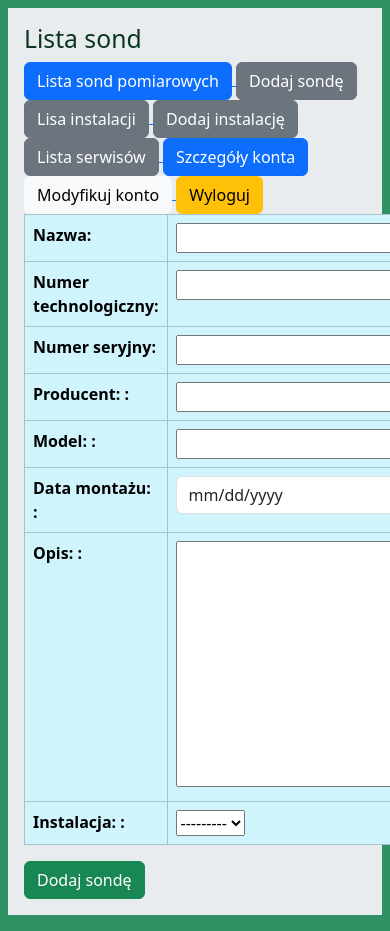
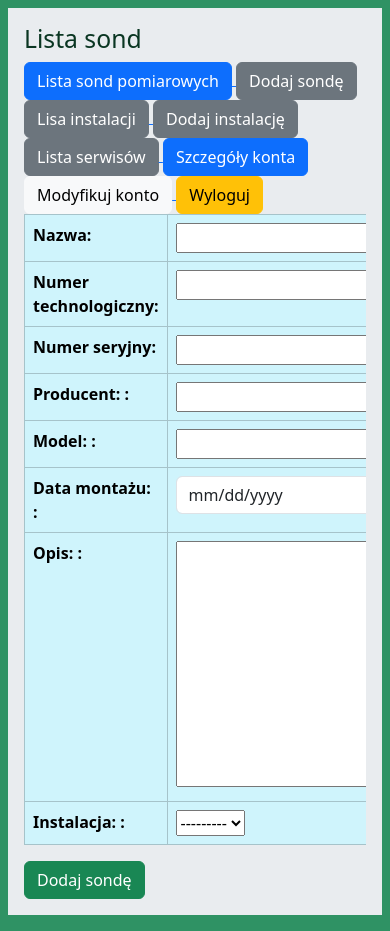
Before and after one commit to maciej88/Calibration, a Django app: page /probe-create/ in a window 390 px wide; the page is wider, and only the part inside the window is pictured. Run offline with Django 5.2, Linux system fonts and the light colour scheme; the visitor is signed in with stand-in values (Sample User, id 1); data that the repository does not hold is empty.

Commit message:
add responsive tables

```diff
--- a/templates/installation_create.html
+++ b/templates/installation_create.html
@@ -2,9 +2,11 @@
 {% extends 'base.html' %}
 {% block content %}
     <form method="post">{% csrf_token %}
+        <div class="table-responsive">
         <table class="table table-bordered table-info">
             {{ form.as_table }}
         </table>
         <input type="submit" value="Stwórz instalację" class="btn btn-success">
+        </div>
     </form>
 {% endblock %}
--- a/templates/probe_create.html
+++ b/templates/probe_create.html
@@ -3,11 +3,13 @@
 {% block content %}
 
     <form method="post">{% csrf_token %}
-        <table class="table table-bordered table-info">
-            {{ form.as_table }}
+        <div class="table-responsive">
+            <table class="table table-bordered table-info">
+                {{ form.as_table }}
 
-        </table>
-    <input type="submit" value="Dodaj sondę" class="btn btn-success">
+            </table>
+            <input type="submit" value="Dodaj sondę" class="btn btn-success">
+        </div>
     </form>
 
 {% endblock %}
--- a/templates/probe_list.html
+++ b/templates/probe_list.html
@@ -3,14 +3,17 @@
 {% block content %}
     <!--- filter for probes in probes list --->
     <h2>Przeszukaj według kryteriów:</h2>
+    <div class="table-responsive">
         <form method="get">
             <table class="table table-bordered table-info">
                 {{ filter.form.as_table }}
             </table>
             <button type="submit" class="btn btn-info">Wyszukaj</button>
         </form>
+    </div>
     {% if filter.qs %}
         <!--- probe list rendering from filter query set --->
+        <div class="table-responsive">
         <table class="table table-bordered table-success">
         <thead>
         <tr>
@@ -54,5 +57,6 @@
     {% endif %}
 </tbody>
 </table>
+</div>
 
 {% endblock %}
--- a/templates/service_list.html
+++ b/templates/service_list.html
@@ -11,6 +11,7 @@
     </form>
 
     {% if filter.qs %}
+        <div class="table-responsive">
         <table class="table table-bordered table-success">
         <thead>
         <tr>
@@ -55,6 +56,7 @@
     {% endif %}
 </tbody>
 </table>
+</div>
 
 
 
--- a/templates/user_pass_change.html
+++ b/templates/user_pass_change.html
@@ -9,9 +9,11 @@
     <h2>Zmiana hasła</h2>
     <form method="post">
         {% csrf_token %}
+        <div class="table-responsive">
         <table class="table table-bordered table-info">
         {{ form.as_table }}
         </table>
+        </div>
         <button type="submit" class="btn btn-success">Zapisz zmiany</button>
     </form>
 </body>
```
Also changed, not shown: templates/installations_list.html (+9 -2 lines), templates/login.html (+5 -3 lines), templates/probe_detail.html (+25 -13 lines), templates/probe_update.html (+5 -3 lines), templates/register.html (+5 -3 lines), templates/service_add.html (+5 -3 lines), templates/user_update.html (+5 -3 lines). Lines whose indentation alone changed are shown as unchanged.
